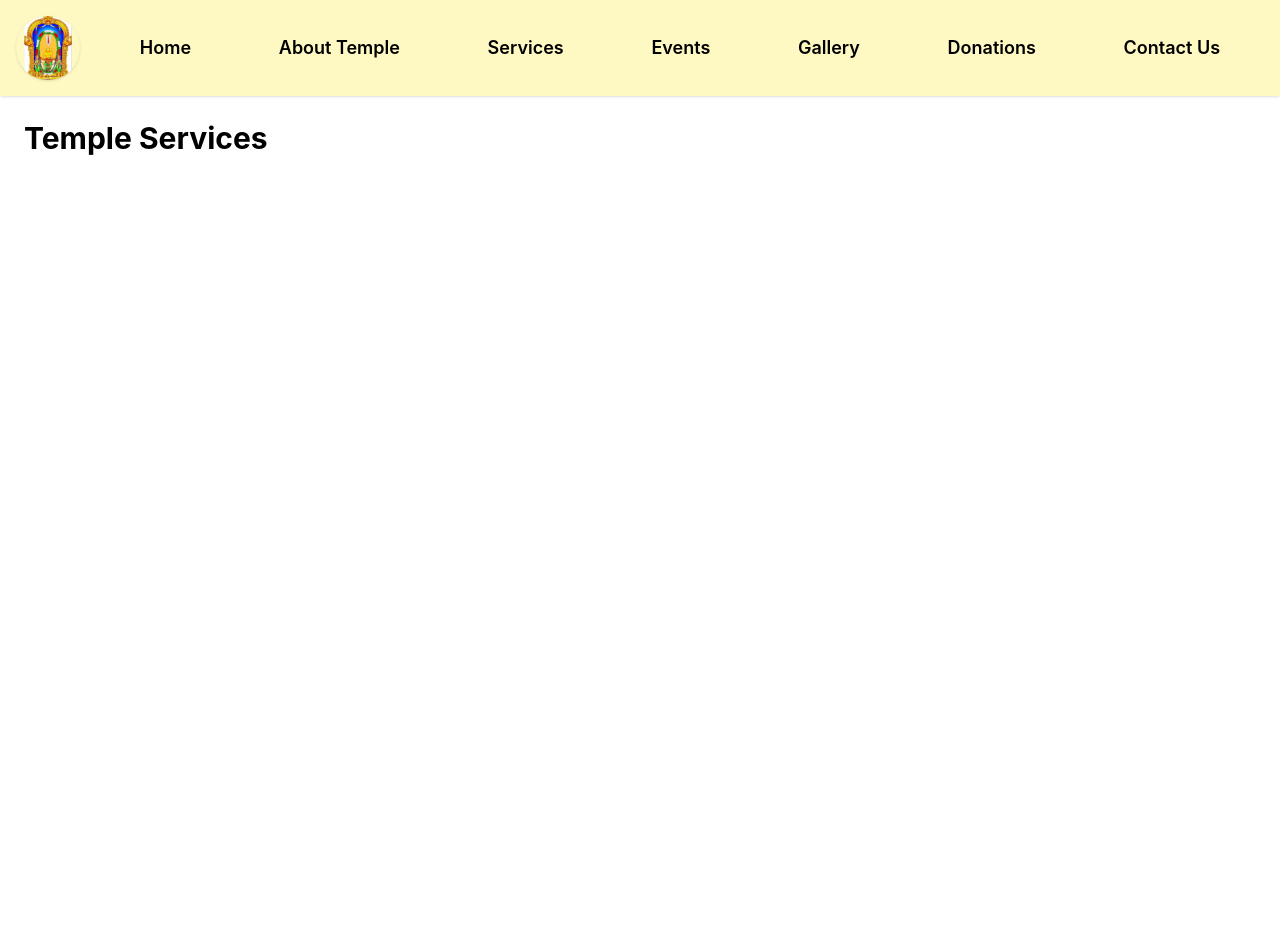
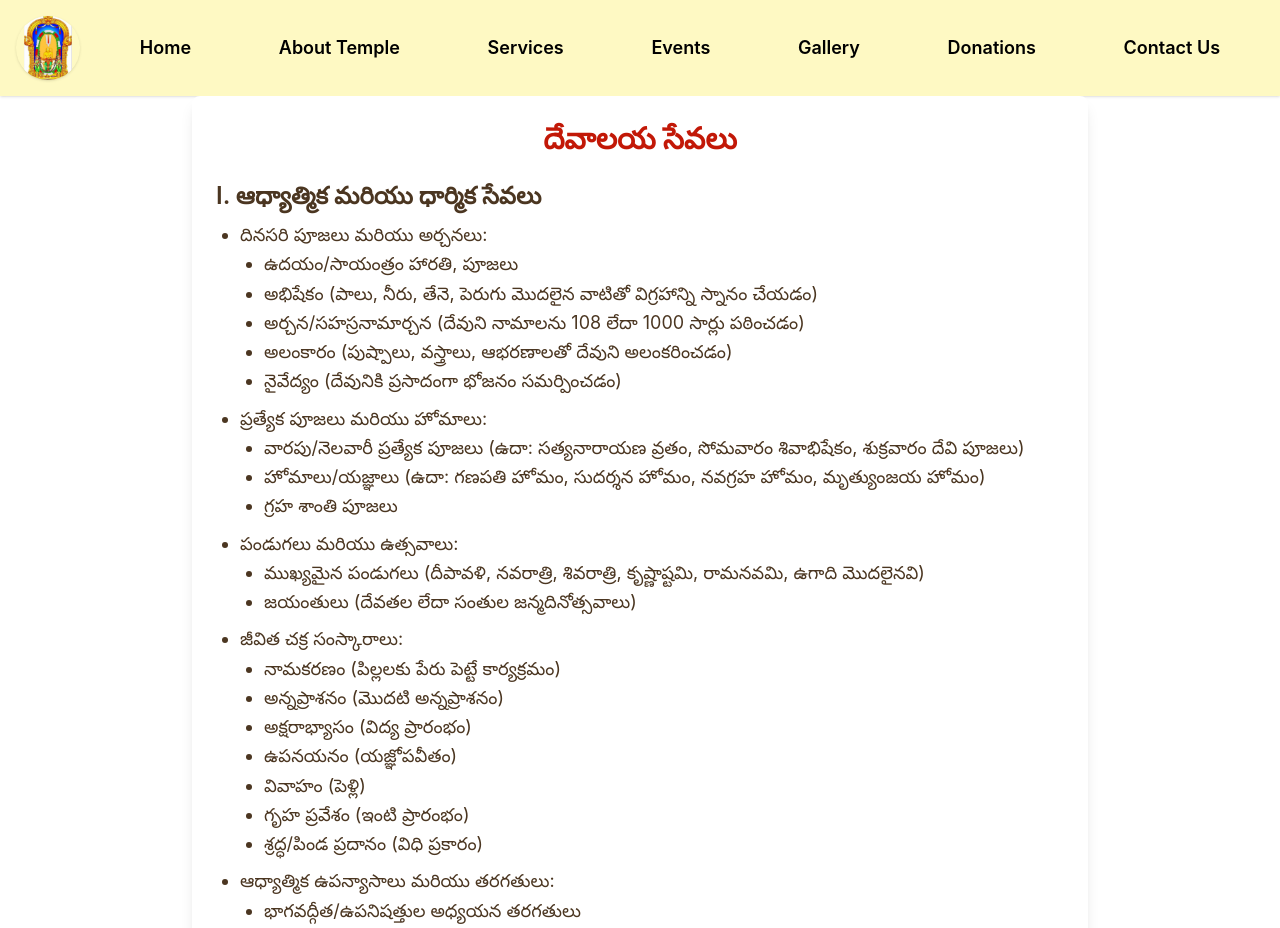
Before and after one commit to naveen3146/vlns-temple-webapp, a React (Create React App) app: page /services in a window 1280 px wide. Shown: the top 928 px of the page. Before the commit the page ends 800 px from the top, so only its background shows below. Built offline with nearby package versions, Linux system fonts and the light colour scheme.

Commit message:
add services page

```diff
--- a/src/pages/ServicesPage.js
+++ b/src/pages/ServicesPage.js
@@ -1,7 +1,108 @@
 export default function ServicesPage() {
   return (
-    <div className="p-6">
-      <h2 className="text-3xl font-bold">Temple Services</h2>
+    <div className="p-6 max-w-4xl mx-auto bg-white rounded-lg shadow-lg">
+      <h2 className="text-3xl font-bold text-[#C21807] mb-6 text-center">దేవాలయ సేవలు</h2>
+      <div className="space-y-6 text-[#4B3621] text-lg leading-relaxed">
+        <section>
+          <h3 className="text-2xl font-semibold mb-2">I. ఆధ్యాత్మిక మరియు ధార్మిక సేవలు</h3>
+          <ul className="list-disc ml-6 space-y-2">
+            <li>దినసరి పూజలు మరియు అర్చనలు:
+              <ul className="list-disc ml-6">
+                <li>ఉదయం/సాయంత్రం హారతి, పూజలు</li>
+                <li>అభిషేకం (పాలు, నీరు, తేనె, పెరుగు మొదలైన వాటితో విగ్రహాన్ని స్నానం చేయడం)</li>
+                <li>అర్చన/సహస్రనామార్చన (దేవుని నామాలను 108 లేదా 1000 సార్లు పఠించడం)</li>
+                <li>అలంకారం (పుష్పాలు, వస్త్రాలు, ఆభరణాలతో దేవుని అలంకరించడం)</li>
+                <li>నైవేద్యం (దేవునికి ప్రసాదంగా భోజనం సమర్పించడం)</li>
+              </ul>
+            </li>
+            <li>ప్రత్యేక పూజలు మరియు హోమాలు:
+              <ul className="list-disc ml-6">
+                <li>వారపు/నెలవారీ ప్రత్యేక పూజలు (ఉదా: సత్యనారాయణ వ్రతం, సోమవారం శివాభిషేకం, శుక్రవారం దేవి పూజలు)</li>
+                <li>హోమాలు/యజ్ఞాలు (ఉదా: గణపతి హోమం, సుదర్శన హోమం, నవగ్రహ హోమం, మృత్యుంజయ హోమం)</li>
+                <li>గ్రహ శాంతి పూజలు</li>
+              </ul>
+            </li>
+            <li>పండుగలు మరియు ఉత్సవాలు:
+              <ul className="list-disc ml-6">
+                <li>ముఖ్యమైన పండుగలు (దీపావళి, నవరాత్రి, శివరాత్రి, కృష్ణాష్టమి, రామనవమి, ఉగాది మొదలైనవి)</li>
+                <li>జయంతులు (దేవతల లేదా సంతుల జన్మదినోత్సవాలు)</li>
+              </ul>
+            </li>
+            <li>జీవిత చక్ర సంస్కారాలు:
+              <ul className="list-disc ml-6">
+                <li>నామకరణం (పిల్లలకు పేరు పెట్టే కార్యక్రమం)</li>
+                <li>అన్నప్రాశనం (మొదటి అన్నప్రాశనం)</li>
+                <li>అక్షరాభ్యాసం (విద్య ప్రారంభం)</li>
+                <li>ఉపనయనం (యజ్ఞోపవీతం)</li>
+                <li>వివాహం (పెళ్లి)</li>
+                <li>గృహ ప్రవేశం (ఇంటి ప్రారంభం)</li>
+                <li>శ్రద్ధ/పిండ ప్రదానం (విధి ప్రకారం)</li>
+              </ul>
+            </li>
+            <li>ఆధ్యాత్మిక ఉపన్యాసాలు మరియు తరగతులు:
+              <ul className="list-disc ml-6">
+                <li>భాగవద్గీత/ఉపనిషత్తుల అధ్యయన తరగతులు</li>
+                <li>సత్సంగ్, భజనలు, కీర్తనలు</li>
+                <li>యోగా, ధ్యానం తరగతులు</li>
+              </ul>
+            </li>
+          </ul>
+        </section>
+        <section>
+          <h3 className="text-2xl font-semibold mb-2">II. సామాజిక మరియు సేవా కార్యక్రమాలు</h3>
+          <ul className="list-disc ml-6 space-y-2">
+            <li>ప్రసాదం పంపిణీ:
+              <ul className="list-disc ml-6">
+                <li>ప్రతిరోజూ ప్రసాదం పంపిణీ</li>
+                <li>అన్నదానం (ఉత్సవాల్లో లేదా ప్రత్యేక రోజుల్లో ఉచిత భోజనం)</li>
+              </ul>
+            </li>
+            <li>సాంస్కృతిక కార్యక్రమాలు:
+              <ul className="list-disc ml-6">
+                <li>సంగీత, నృత్య ప్రదర్శనలు</li>
+                <li>హరికథ, బుర్రకథ వంటి ధార్మిక నాటకాలు</li>
+                <li>పిల్లలకు సంగీతం, నృత్యం, భాష తరగతులు</li>
+              </ul>
+            </li>
+            <li>విద్యా కార్యక్రమాలు:
+              <ul className="list-disc ml-6">
+                <li>పిల్లలకు ఆదివారం పాఠశాల (ధార్మిక విలువలు, కథలు, ప్రార్థనలు)</li>
+                <li>భాషా తరగతులు (సంస్కృతం, తెలుగు మొదలైనవి)</li>
+                <li>దేవాలయ గ్రంథాలయం</li>
+              </ul>
+            </li>
+            <li>సేవా కార్యక్రమాలు:
+              <ul className="list-disc ml-6">
+                <li>పేదలకు ఆహారం, బట్టలు, పాఠశాల సామాగ్రి పంపిణీ</li>
+                <li>వైద్య శిబిరాలు, ఆరోగ్య అవగాహన కార్యక్రమాలు</li>
+              </ul>
+            </li>
+            <li>సేవా స్వచ్ఛంద కార్యకర్తలు:
+              <ul className="list-disc ml-6">
+                <li>దేవాలయ నిర్వహణ, ఉత్సవాల నిర్వహణలో పాల్గొనడం</li>
+              </ul>
+            </li>
+          </ul>
+        </section>
+        <section>
+          <h3 className="text-2xl font-semibold mb-2">III. పరిపాలనా మరియు సౌకర్యాలు</h3>
+          <ul className="list-disc ml-6 space-y-2">
+            <li>ఆన్‌లైన్ సేవలు:
+              <ul className="list-disc ml-6">
+                <li>ఆన్‌లైన్ పూజా బుకింగ్</li>
+                <li>ముఖ్యమైన కార్యక్రమాల ప్రత్యక్ష ప్రసారం (Live Streaming)</li>
+                <li>ఆన్‌లైన్ విరాళాలు</li>
+                <li>దేవాలయ వెబ్‌సైట్/యాప్ (సమాచారం, ఈవెంట్ క్యాలెండర్, ఫోటో గ్యాలరీ)</li>
+              </ul>
+            </li>
+            <li>వసతి (అవసరమైతే):
+              <ul className="list-disc ml-6">
+                <li>భక్తులకు అతిథి గృహాలు లేదా డార్మిటరీలు</li>
+              </ul>
+            </li>
+          </ul>
+        </section>
+      </div>
     </div>
   );
 }
```
